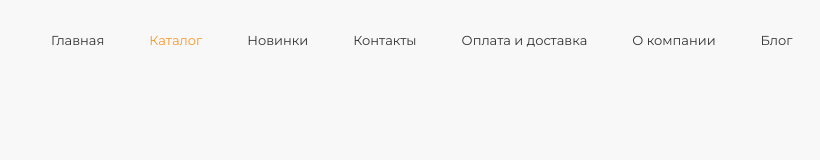
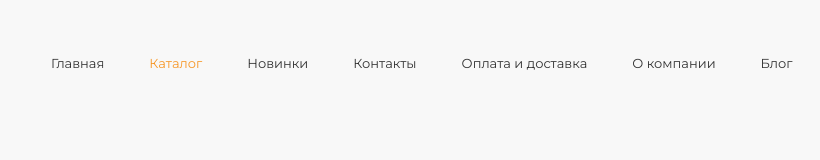
Before and after one commit to gureckij/Header-Training, a plain HTML site: page index.html in a window 1280 px wide. Shown: the top 160 px of the page, 119-939 px from the left. Drawn offline with Linux system fonts and the light colour scheme.

Commit message:
(10/13) Задайте вертикальное положение элементов главной навигации

```diff
--- a/css/style.css
+++ b/css/style.css
@@ -12,6 +12,9 @@ body {
 
 .main-nav {
     display: flex;
+
+    /* Центральное положение элементов */
+    align-items: center;
 }
 
 .logo {
```
